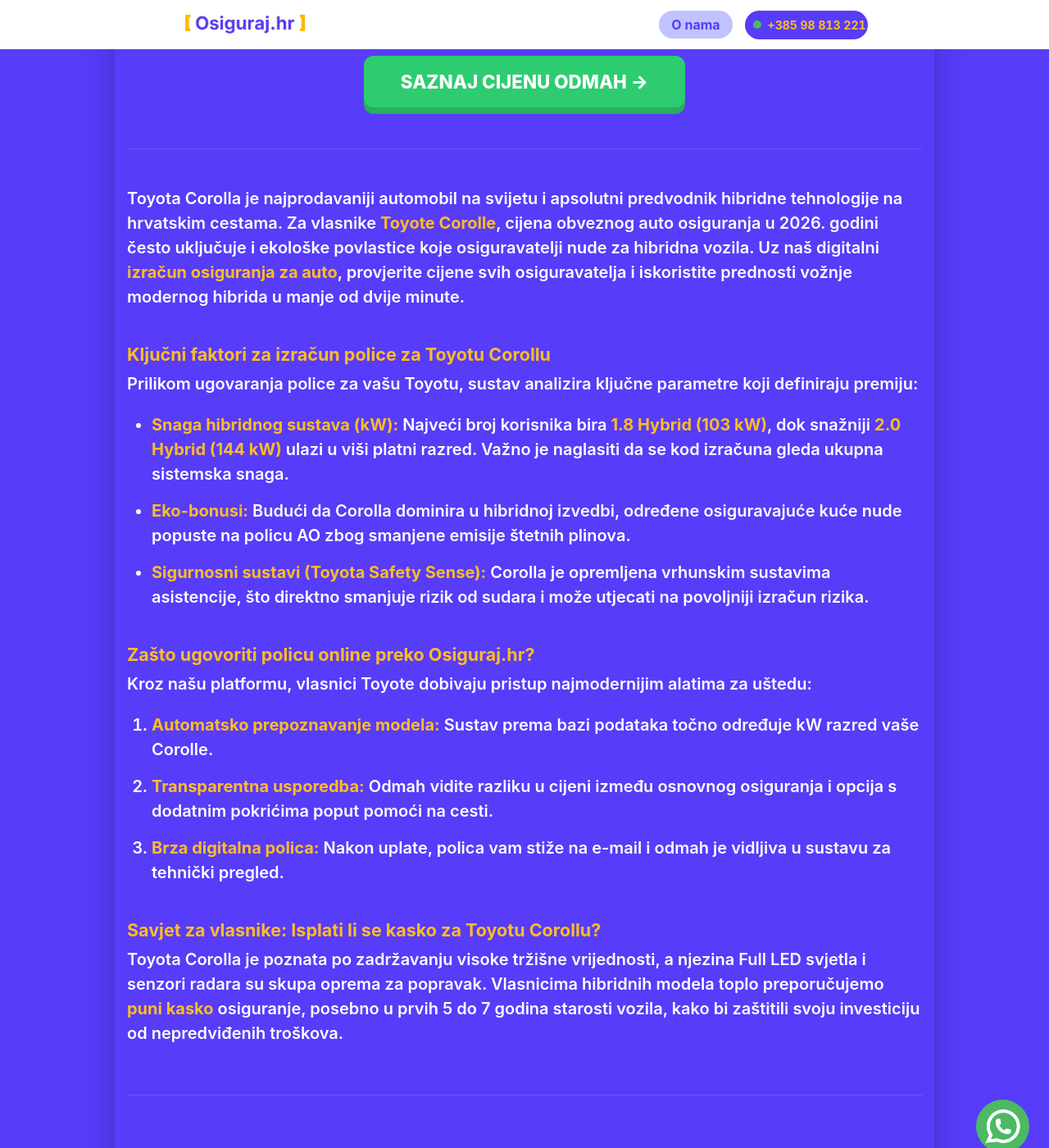
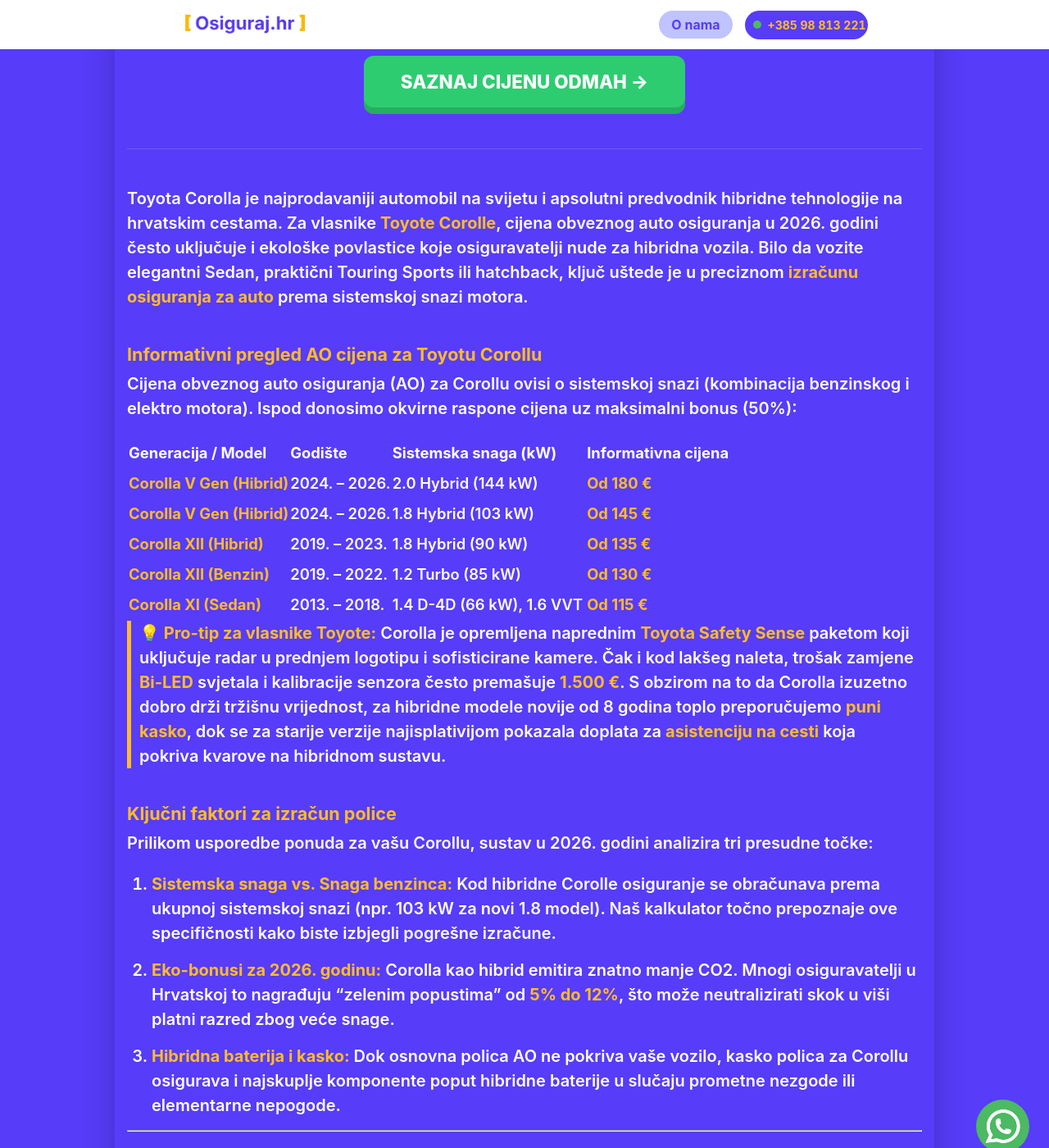
Before and after one commit to Filip-Gale/OsigurajHR, a Jekyll site: the page built from auto-osiguranje/toyota-corolla.md, in a window 1280 px wide and 1400 px high, scrolled down 345 px. Shown: the whole window at 82% size. Built offline with Jekyll 4.4.1, drawn with Linux system fonts in a browser that asks for light colours; some of the changed text lies outside the part shown.

Commit message:
Update toyota-corolla.md

```diff
--- a/auto-osiguranje/toyota-corolla.md
+++ b/auto-osiguranje/toyota-corolla.md
@@ -1,48 +1,82 @@
 ---
 layout: grad
-grad_ime: ""
-title: "Osiguranje za Toyota Corolla | Izračun cijene prema kW (2026)"
+grad_ime: "Hrvatska"
+title: "Osiguranje za Toyota Corolla | Cijene po godištima (2013-2026)"
 permalink: /auto-osiguranje/toyota-corolla/
-description: "Saznajte točnu cijenu auto osiguranja za Toyotu Corollu. Usporedite ponude za hibridne 1.8 i 2.0 motore uz uštede do 30% online."
+description: "Izračunajte cijenu osiguranja za Toyotu Corollu. Provjerite informativne cijene za 1.8 Hybrid, 2.0 Hybrid i benzinske modele po godištima. Uštedite do 30% online."
 ---
 
-Toyota Corolla je najprodavaniji automobil na svijetu i apsolutni predvodnik hibridne tehnologije na hrvatskim cestama. Za vlasnike **Toyote Corolle**, cijena obveznog auto osiguranja u 2026. godini često uključuje i ekološke povlastice koje osiguravatelji nude za hibridna vozila. Uz naš digitalni **izračun osiguranja za auto**, provjerite cijene svih osiguravatelja i iskoristite prednosti vožnje modernog hibrida u manje od dvije minute.
+Toyota Corolla je najprodavaniji automobil na svijetu i apsolutni predvodnik hibridne tehnologije na hrvatskim cestama. Za vlasnike **Toyote Corolle**, cijena obveznog auto osiguranja u 2026. godini često uključuje i ekološke povlastice koje osiguravatelji nude za hibridna vozila. Bilo da vozite elegantni Sedan, praktični Touring Sports ili hatchback, ključ uštede je u preciznom **izračunu osiguranja za auto** prema sistemskoj snazi motora.
 
-### Ključni faktori za izračun police za Toyotu Corollu
+### Informativni pregled AO cijena za Toyotu Corollu
 
-Prilikom ugovaranja police za vašu Toyotu, sustav analizira ključne parametre koji definiraju premiju:
+Cijena obveznog auto osiguranja (AO) za Corollu ovisi o sistemskoj snazi (kombinacija benzinskog i elektro motora). Ispod donosimo okvirne raspone cijena uz maksimalni bonus (50%):
 
-* **Snaga hibridnog sustava (kW):** Najveći broj korisnika bira **1.8 Hybrid (103 kW)**, dok snažniji **2.0 Hybrid (144 kW)** ulazi u viši platni razred. Važno je naglasiti da se kod izračuna gleda ukupna sistemska snaga.
-* **Eko-bonusi:** Budući da Corolla dominira u hibridnoj izvedbi, određene osiguravajuće kuće nude popuste na policu AO zbog smanjene emisije štetnih plinova.
-* **Sigurnosni sustavi (Toyota Safety Sense):** Corolla je opremljena vrhunskim sustavima asistencije, što direktno smanjuje rizik od sudara i može utjecati na povoljniji izračun rizika.
+| Generacija&nbsp;/&nbsp;Model | Godište&nbsp;&nbsp;&nbsp;&nbsp;&nbsp; | Sistemska snaga (kW)&nbsp;&nbsp;&nbsp;&nbsp;&nbsp;&nbsp;&nbsp;&nbsp; | Informativna cijena |
+| :--- | :--- | :--- | :--- |
+| **Corolla V Gen (Hibrid)** | 2024. – 2026. | 2.0 Hybrid (144 kW) | **Od 180 €** |
+| **Corolla V Gen (Hibrid)** | 2024. – 2026. | 1.8 Hybrid (103 kW) | **Od 145 €** |
+| **Corolla XII (Hibrid)** | 2019. – 2023. | 1.8 Hybrid (90 kW) | **Od 135 €** |
+| **Corolla XII (Benzin)** | 2019. – 2022. | 1.2 Turbo (85 kW) | **Od 130 €** |
+| **Corolla XI (Sedan)** | 2013. – 2018. | 1.4 D-4D (66 kW), 1.6 VVT | **Od 115 €** |
 
-### Zašto ugovoriti policu online preko Osiguraj.hr?
+> **💡 Pro-tip za vlasnike Toyote:** Corolla je opremljena naprednim **Toyota Safety Sense** paketom koji uključuje radar u prednjem logotipu i sofisticirane kamere. Čak i kod lakšeg naleta, trošak zamjene **Bi-LED** svjetala i kalibracije senzora često premašuje **1.500 €**. S obzirom na to da Corolla izuzetno dobro drži tržišnu vrijednost, za hibridne modele novije od 8 godina toplo preporučujemo **puni kasko**, dok se za starije verzije najisplativijom pokazala doplata za **asistenciju na cesti** koja pokriva kvarove na hibridnom sustavu.
 
-Kroz našu platformu, vlasnici Toyote dobivaju pristup najmodernijim alatima za uštedu:
+### Ključni faktori za izračun police
 
-1. **Automatsko prepoznavanje modela:** Sustav prema bazi podataka točno određuje kW razred vaše Corolle.
-2. **Transparentna usporedba:** Odmah vidite razliku u cijeni između osnovnog osiguranja i opcija s dodatnim pokrićima poput pomoći na cesti.
-3. **Brza digitalna polica:** Nakon uplate, polica vam stiže na e-mail i odmah je vidljiva u sustavu za tehnički pregled.
+Prilikom usporedbe ponuda za vašu Corollu, sustav u 2026. godini analizira tri presudne točke:
+1.  **Sistemska snaga vs. Snaga benzinca:** Kod hibridne Corolle osiguranje se obračunava prema ukupnoj sistemskoj snazi (npr. 103 kW za novi 1.8 model). Naš kalkulator točno prepoznaje ove specifičnosti kako biste izbjegli pogrešne izračune.
+2.  **Eko-bonusi za 2026. godinu:** Corolla kao hibrid emitira znatno manje CO2. Mnogi osiguravatelji u Hrvatskoj to nagrađuju "zelenim popustima" od **5% do 12%**, što može neutralizirati skok u viši platni razred zbog veće snage.
+3.  **Hibridna baterija i kasko:** Dok osnovna polica AO ne pokriva vaše vozilo, kasko polica za Corollu osigurava i najskuplje komponente poput hibridne baterije u slučaju prometne nezgode ili elementarne nepogode.
 
-### Savjet za vlasnike: Isplati li se kasko za Toyotu Corollu?
-
-Toyota Corolla je poznata po zadržavanju visoke tržišne vrijednosti, a njezina Full LED svjetla i senzori radara su skupa oprema za popravak. Vlasnicima hibridnih modela toplo preporučujemo **puni kasko** osiguranje, posebno u prvih 5 do 7 godina starosti vozila, kako bi zaštitili svoju investiciju od nepredviđenih troškova.
+---
 
 <div class="faq-section">
     <h3>FAQ: Sve što trebate znati o osiguranju za Toyotu Corollu</h3>
 
     <div class="faq-item">
-        <h4>Postoje li popusti na osiguranje za hibridnu Corollu?</h4>
-        <p>Da, značajan broj osiguravatelja u 2026. godini nudi popuste na obvezno osiguranje za vozila s hibridnim pogonom. Točan iznos uštede provjerite kroz naš <strong>izračun osiguranja za auto</strong>.</p>
+        <h4>Zašto je osiguranje za 2.0 Hybrid znatno skuplje nego za 1.8?</h4>
+        <p>Razlika proizlazi iz platnih razreda. Model 2.0 sa 144 kW (196 KS) spada u visoku kategoriju snage, dok se 1.8 model zadržava u srednjem razredu. Točan <strong>izračun osiguranja za auto</strong> pokazat će vam da je razlika u premiji opravdana performansama, ali i eko-popustima koje oba modela ostvaruju.</p>
     </div>
 
     <div class="faq-item">
-        <h4>Koja je razlika u cijeni osiguranja između 1.8 i 2.0 hibrida?</h4>
-        <p>Model 2.0 Hybrid ima veću sistemsku snagu (144 kW) te stoga ulazi u viši platni razred, što obično rezultira 15-25% skupljom osnovnom policom u odnosu na 1.8 model.</p>
+        <h4>Vrijedi li bonus od 50% ako prelazim s diesela na hibridnu Corollu?</h4>
+        <p>Apsolutno. Bonus je vezan uz vas kao vozača (preko OIB-a). Bez obzira na promjenu tehnologije pogona, vaš stečeni popust se u potpunosti primjenjuje na novu policu za Corollu.</p>
     </div>
 
     <div class="faq-item">
-        <h4>Pokriva li osnovno osiguranje štetu na bateriji hibrida?</h4>
-        <p>Osnovno AO osiguranje pokriva štetu koju vi nanesete drugima. Za štetu na vlastitom vozilu, uključujući i hibridni sustav u slučaju sudara, potreban vam je kasko kasko osiguranje.</p>
+        <h4>Što ako moju Corollu koristim kao TAXI ili za Uber/Bolt?</h4>
+        <p>Corolla Hybrid je najpopularnije vozilo za prijevoz putnika. Prilikom izračuna obavezno morate odabrati namjenu "prijevoz putnika" jer standardna polica ne pokriva štete nastale tijekom obavljanja te djelatnosti.</p>
     </div>
 </div>
+
+<script type="application/ld+json">
+{
+  "@context": "https://schema.org",
+  "@type": "FAQPage",
+  "mainEntity": [{
+    "@type": "Question",
+    "name": "Je li osiguranje skuplje za Toyota Corolla Hybrid?",
+    "acceptedAnswer": {
+      "@type": "Answer",
+      "text": "Cijena ovisi o kW sistemske snage, ali hibridi često ostvaruju dodatne eko-popuste koji smanjuju finalnu premiju."
+    }
+  },
+  {
+    "@type": "Question",
+    "name": "Vrijedi li bonus od 50% za Corollu?",
+    "acceptedAnswer": {
+      "@type": "Answer",
+      "text": "Da, bonus je vezan uz OIB vlasnika i prenosi se na novu policu bez obzira na model vozila."
+    }
+  },
+  {
+    "@type": "Question",
+    "name": "Pokriva li kasko bateriju na Corolli?",
+    "acceptedAnswer": {
+      "@type": "Answer",
+      "text": "Da, puni kasko pokriva štetu na svim dijelovima vozila, uključujući i hibridni sustav, u slučaju nezgode."
+    }
+  }]
+}
+</script>
```
